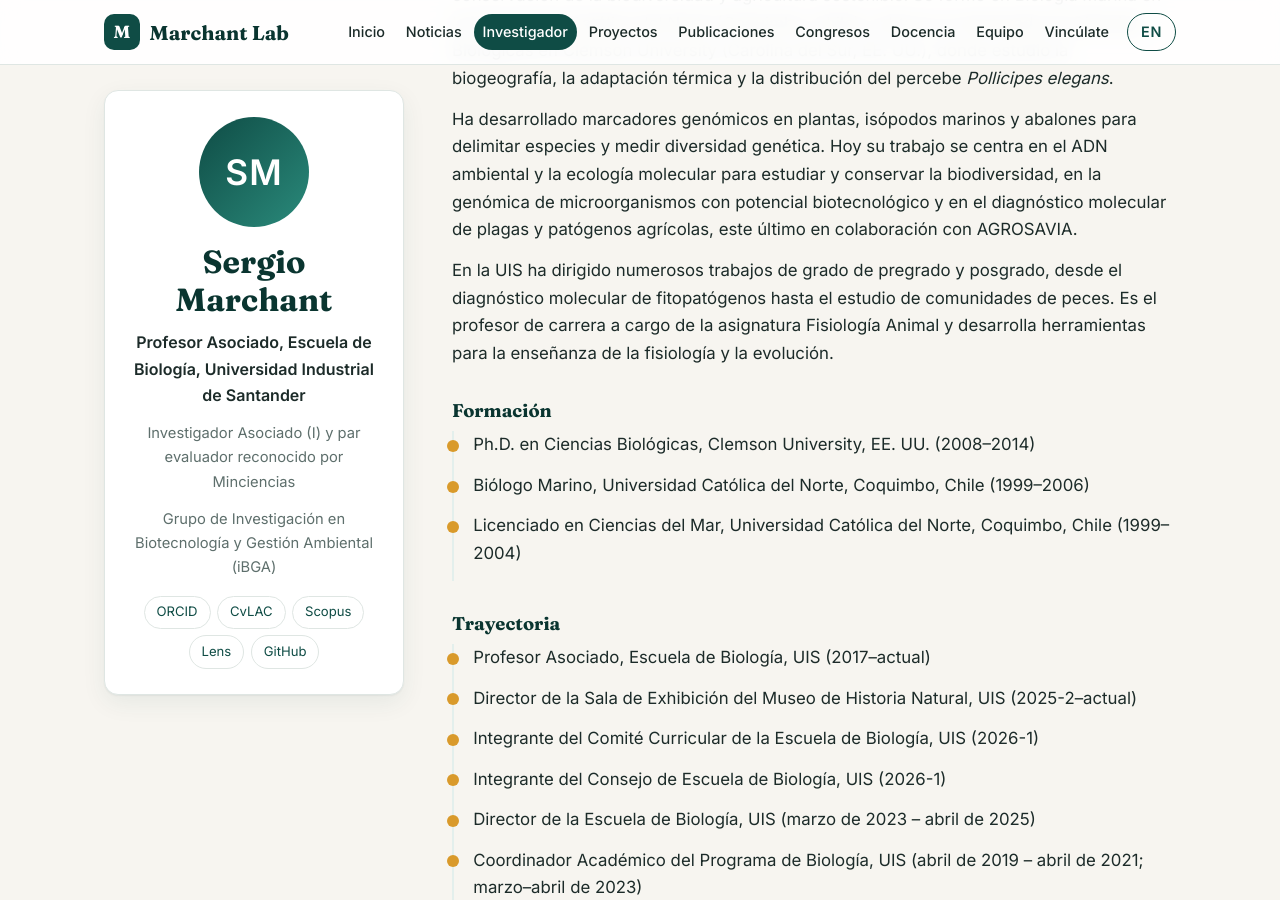
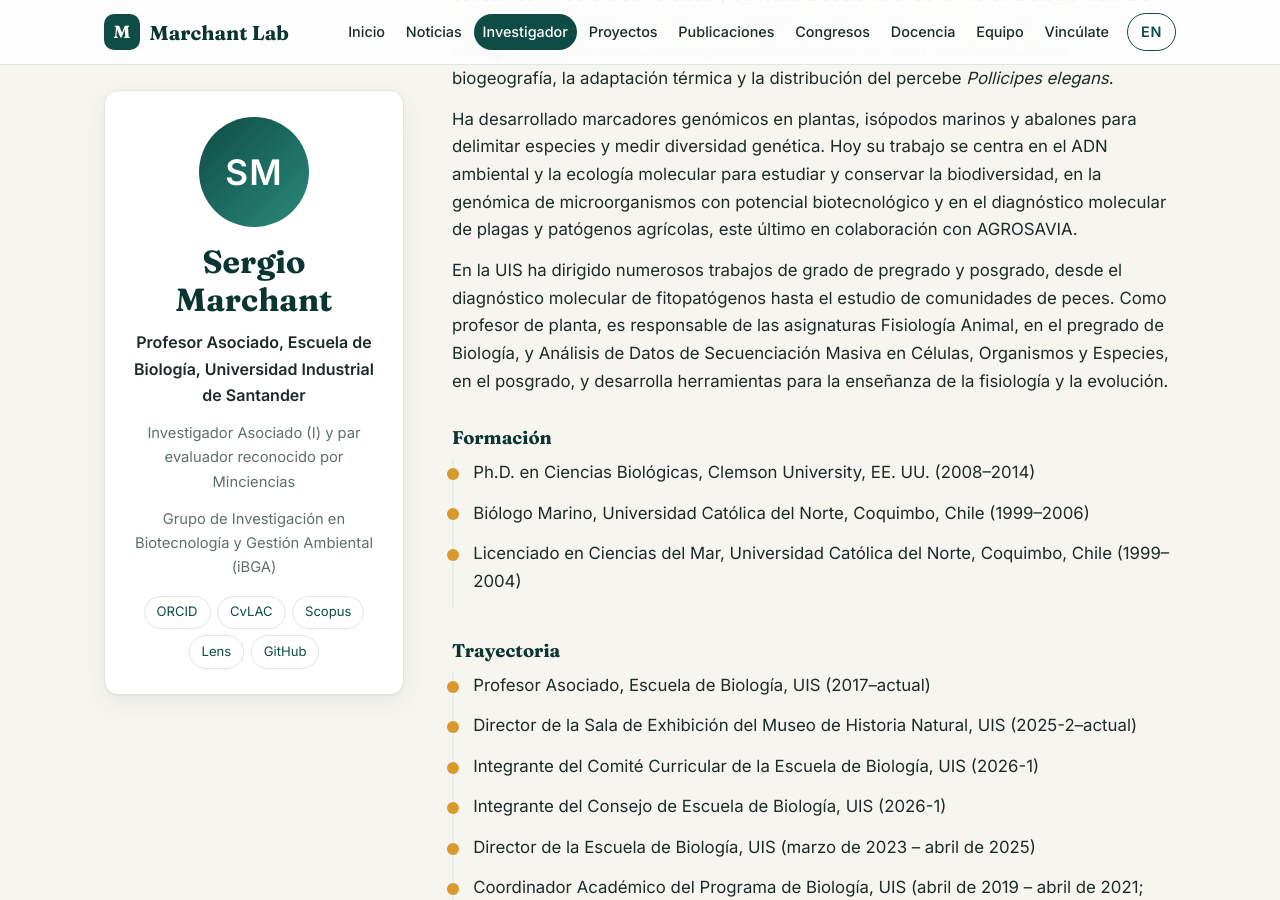
Before and after one commit to Marchant-Lab/marchant-lab-web, a Jekyll site: the page built from investigador.html, in a window 1280 px wide and 900 px high, scrolled down 306 px. Built offline with Jekyll 4.4.1, drawn with Linux system fonts in a browser that asks for light colours.

Commit message:
Biografía: profesor de planta responsable de Fisiología Animal (pregrado) y Análisis de Datos de Secuenciación Masiva (posgrado)
Co-Authored-By: Claude Opus 5.5 <noreply@anthropic.com>

```diff
--- a/_data/investigador.yml
+++ b/_data/investigador.yml
@@ -7,7 +7,7 @@ foto: ""   # p. ej. /assets/fotos/sergio.jpg
 bio:
   - Biólogo chileno interesado en aplicar herramientas genéticas y ecológicas a retos de conservación de la biodiversidad y agricultura sostenible. Se formó en Biología Marina en la Universidad Católica del Norte (Coquimbo, Chile) y obtuvo su doctorado en Ciencias Biológicas en Clemson University (Carolina del Sur, EE. UU.), donde estudió la biogeografía, la adaptación térmica y la distribución del percebe Pollicipes elegans.
   - Ha desarrollado marcadores genómicos en plantas, isópodos marinos y abalones para delimitar especies y medir diversidad genética. Hoy su trabajo se centra en el ADN ambiental y la ecología molecular para estudiar y conservar la biodiversidad, en la genómica de microorganismos con potencial biotecnológico y en el diagnóstico molecular de plagas y patógenos agrícolas, este último en colaboración con AGROSAVIA.
-  - En la UIS ha dirigido numerosos trabajos de grado de pregrado y posgrado, desde el diagnóstico molecular de fitopatógenos hasta el estudio de comunidades de peces. Es el profesor de carrera a cargo de la asignatura Fisiología Animal y desarrolla herramientas para la enseñanza de la fisiología y la evolución.
+  - En la UIS ha dirigido numerosos trabajos de grado de pregrado y posgrado, desde el diagnóstico molecular de fitopatógenos hasta el estudio de comunidades de peces. Como profesor de planta, es responsable de las asignaturas Fisiología Animal, en el pregrado de Biología, y Análisis de Datos de Secuenciación Masiva en Células, Organismos y Especies, en el posgrado, y desarrolla herramientas para la enseñanza de la fisiología y la evolución.
 formacion:
   - Ph.D. en Ciencias Biológicas, Clemson University, EE. UU. (2008–2014)
   - Biólogo Marino, Universidad Católica del Norte, Coquimbo, Chile (1999–2006)
--- a/_data/traduccion_en.yml
+++ b/_data/traduccion_en.yml
@@ -208,7 +208,7 @@
 "GPU NVIDIA GeForce RTX 4090 (24 GB)": "NVIDIA GeForce RTX 4090 GPU (24 GB)"
 "24 TB de almacenamiento (SSD, HDD y NVMe)": "24 TB storage (SSD, HDD and NVMe)"
 "Ha desarrollado marcadores genómicos en plantas, isópodos marinos y abalones para delimitar especies y medir diversidad genética. Hoy su trabajo se centra en el ADN ambiental y la ecología molecular para estudiar y conservar la biodiversidad, en la genómica de microorganismos con potencial biotecnológico y en el diagnóstico molecular de plagas y patógenos agrícolas, este último en colaboración con AGROSAVIA.": "He has developed genomic markers for plants, marine isopods and abalones to delimit species and measure genetic diversity. His current work focuses on environmental DNA and molecular ecology to study and conserve biodiversity, on the genomics of microorganisms with biotechnological potential, and on the molecular diagnosis of agricultural pests and pathogens, the latter in collaboration with AGROSAVIA."
-"En la UIS ha dirigido numerosos trabajos de grado de pregrado y posgrado, desde el diagnóstico molecular de fitopatógenos hasta el estudio de comunidades de peces. Es el profesor de carrera a cargo de la asignatura Fisiología Animal y desarrolla herramientas para la enseñanza de la fisiología y la evolución.": "At UIS he has supervised many undergraduate and graduate theses, from molecular diagnosis of plant pathogens to the study of fish communities. He is the tenured professor in charge of the Animal Physiology course and develops tools for teaching physiology and evolution."
+"En la UIS ha dirigido numerosos trabajos de grado de pregrado y posgrado, desde el diagnóstico molecular de fitopatógenos hasta el estudio de comunidades de peces. Como profesor de planta, es responsable de las asignaturas Fisiología Animal, en el pregrado de Biología, y Análisis de Datos de Secuenciación Masiva en Células, Organismos y Especies, en el posgrado, y desarrolla herramientas para la enseñanza de la fisiología y la evolución.": "At UIS he has supervised many undergraduate and graduate theses, from molecular diagnosis of plant pathogens to the study of fish communities. As a tenured faculty member, he is responsible for Animal Physiology in the undergraduate Biology program and for High-Throughput Sequencing Data Analysis in Cells, Organisms and Species at the graduate level, and develops tools for teaching physiology and evolution."
 "Chile": "Chile"
 "Canadá": "Canada"
 "Beca Fulbright / CONICYT para estudios de doctorado (2008–2012)": "Fulbright / CONICYT Graduate School Scholarship for doctoral studies (2008–2012)"
```
